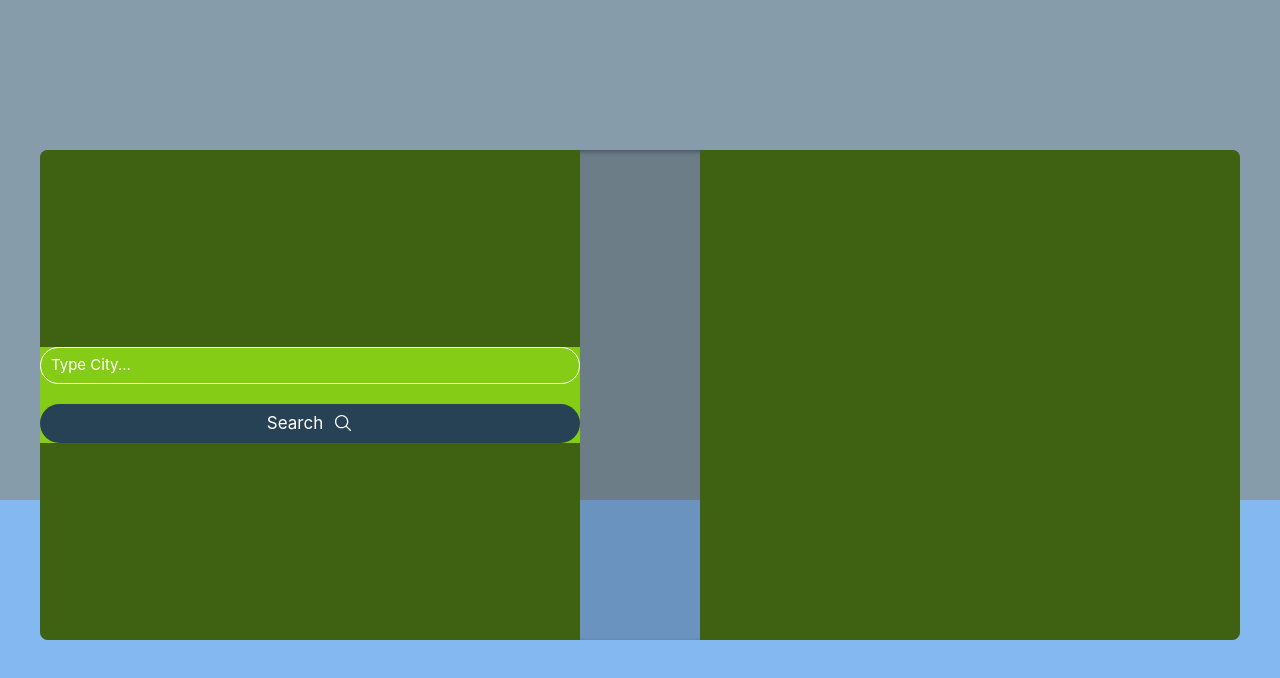
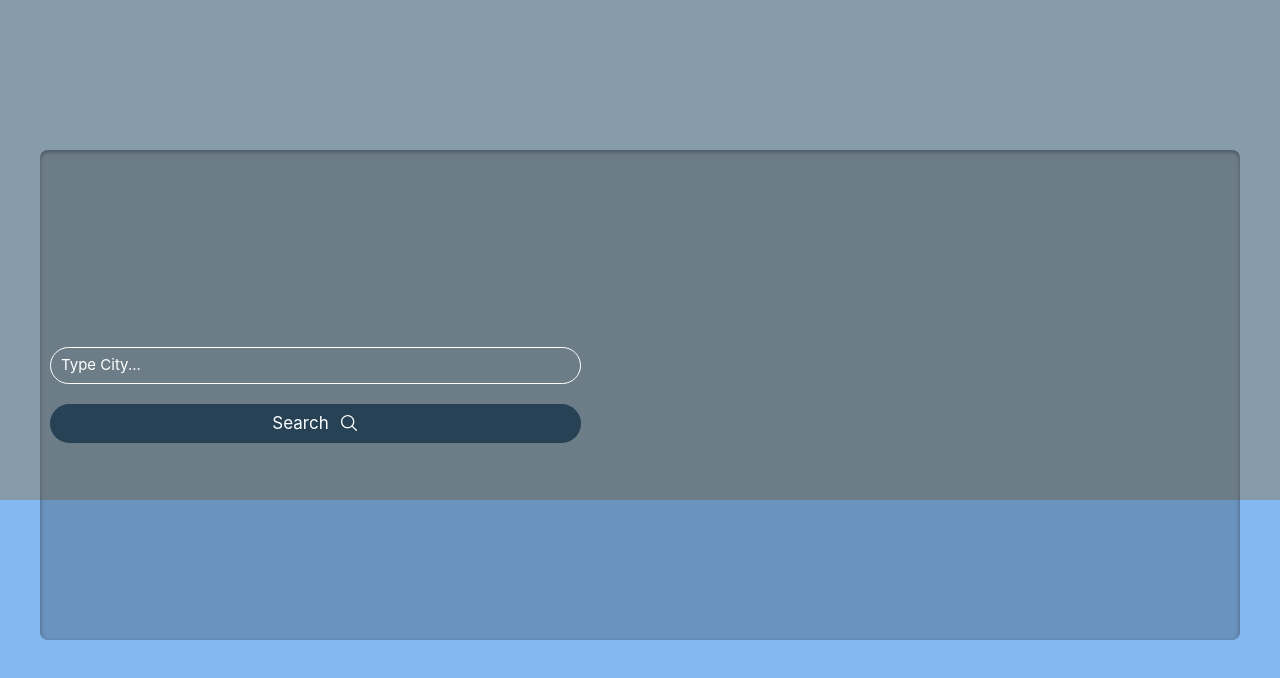
Before and after one commit to mahmoudfarsijani/open-weather, a Vue app: page / in a window 1280 px wide. Shown: the top 678 px of the page. Built offline with nearby package versions, Linux system fonts and the light colour scheme.

Commit message:
remove bg

```diff
--- a/src/App.vue
+++ b/src/App.vue
@@ -1,9 +1,9 @@
 <template>
   <div class="wrapper w-full h-screen bg-ulight-sky pt-[150px] relative">
     <Container class="relative z-0" :is-curve="true" :is-shadow-inner="true">
-      <Row :is-between="true">
+      <Row :is-between="true" class="px-[10px]">
         <Column class="flex items-center justify-center">
-          <form @submit.prevent="submit(inputValue)" class=" w-full flex flex-col gap-[20px] bg-lime-500">
+          <form @submit.prevent="submit(inputValue)" class=" w-full flex flex-col gap-[20px]">
             <Input v-model="inputValue" type="text" placeholder="Type City..." id="searchCity" :is-pill="true"/>
             <Button tag="button" type="submit" :is-icon-only="false" icon="search" :is-full="true" :is-light="true" :is-pill="true" class="text-white text-[17px]">
               Search
--- a/src/components/base/Column.vue
+++ b/src/components/base/Column.vue
@@ -18,6 +18,6 @@
 
 <style scoped>
     .column {
-        @apply w-45 h-[490px] bg-lime-800
+        @apply w-45 h-[490px]
     }
 </style>
--- a/src/components/main/CardWeather.vue
+++ b/src/components/main/CardWeather.vue
@@ -1,5 +1,5 @@
 <template>
-  <Card v-if="data"  class="bg-purple-600 px-[5px]">
+  <Card v-if="data"  class="px-[5px]">
     <template #header>
       <div>
         <h1
@@ -19,7 +19,7 @@
       </div>
     </template>
     <div>
-      <div class="flex flex-nowrap gap-[10px] items-center bg-purple-400 mt-[10px] justify-between">
+      <div class="flex flex-nowrap gap-[10px] items-center mt-[10px] justify-between">
         <h3 class="day font-roboto text-black font-normal uppercase text-[20px]">{{ day }}</h3>
         <span class="inline-block text-[17px]">
             {{ month }}
```
